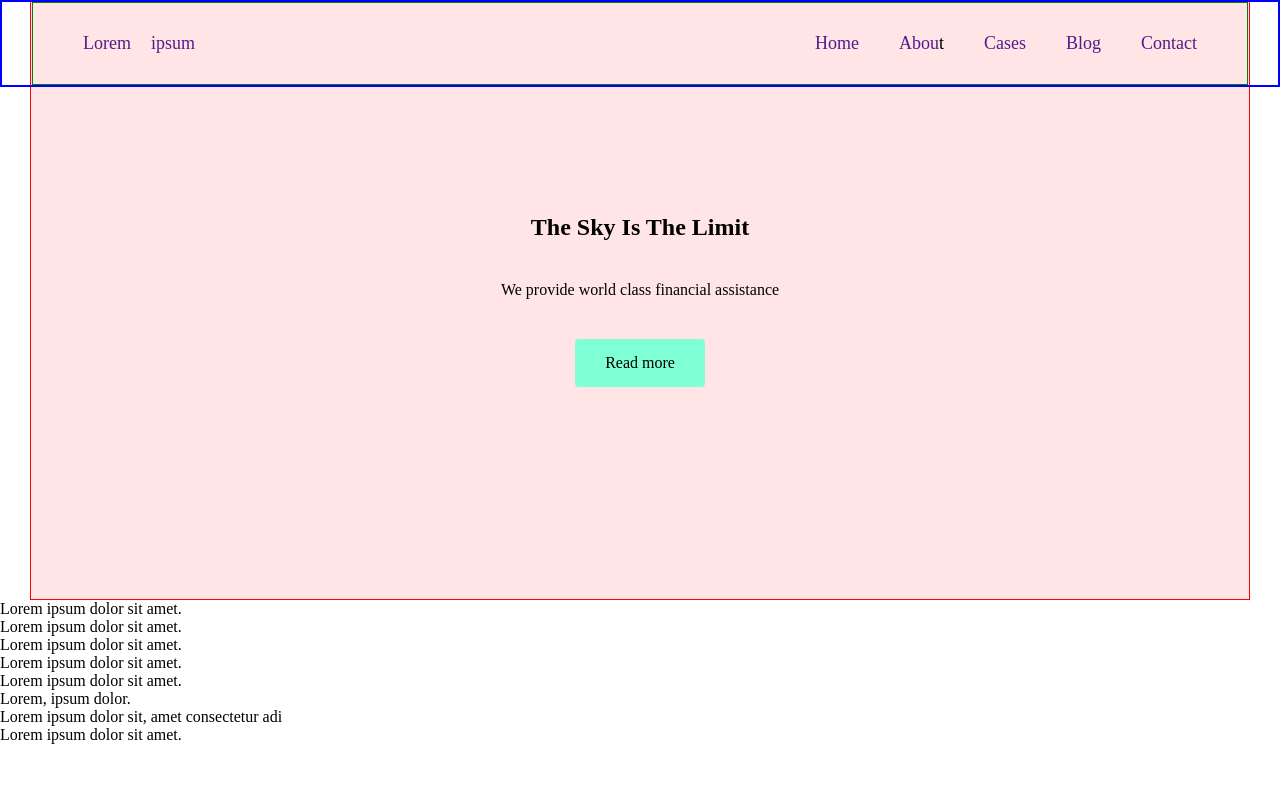
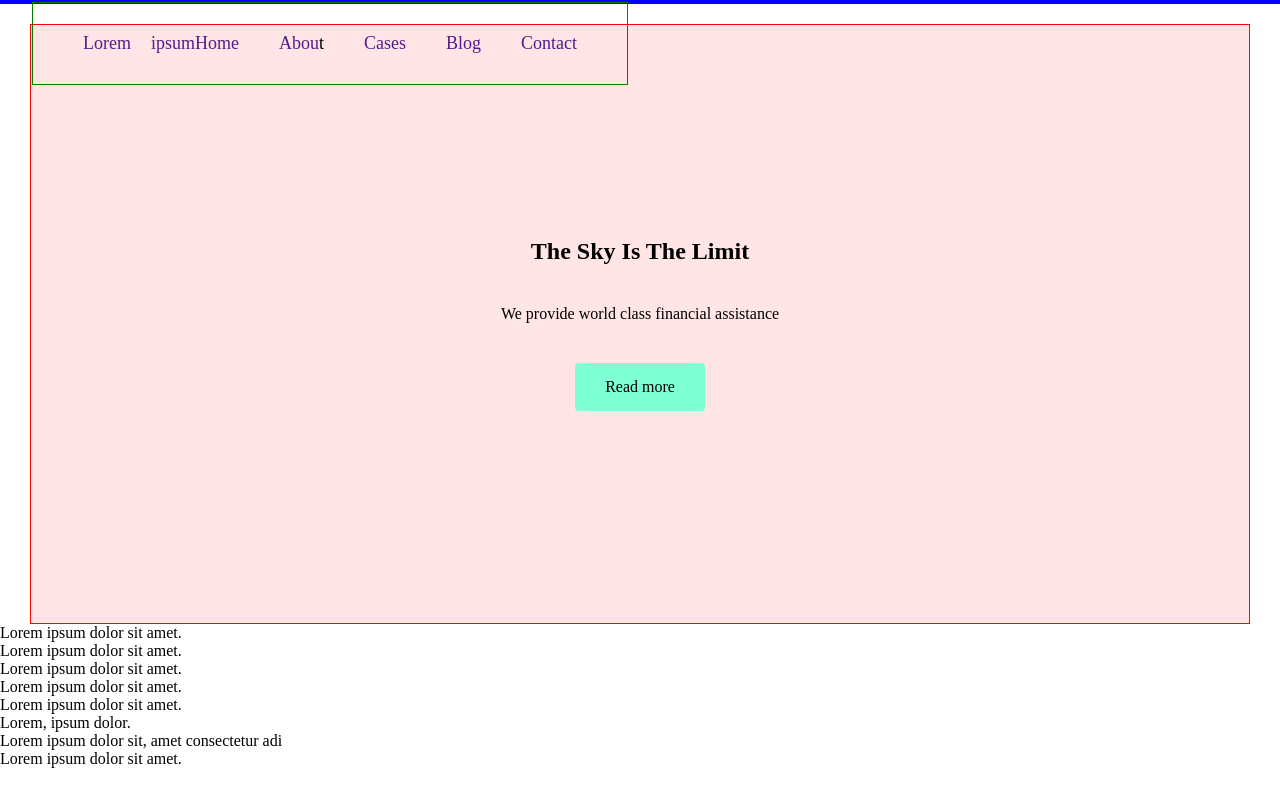
Before and after one commit to GHKirill/probe3, a plain HTML site: page index.html in a window 1280 px wide. Drawn offline with Linux system fonts and the light colour scheme.

Commit message:
changes for checking

```diff
--- a/styles/style.css
+++ b/styles/style.css
@@ -10,19 +10,24 @@
   list-style: none;
 }
 .container {
-  max-width: 1360px;
+  max-width: 1400px;
   margin: 0 auto;
   padding: 0 30px;
 }
 .header {
-  position: absolute;
+  /* position: absolute; */
+  position: relative;
+  /* height: 80px; */
+  margin-bottom: 20px;
   width: 100%;
   font-size: 18px;
   font-weight: 500;
-  border: 2px solid blue;
+  border: 2px solid rgb(0, 0, 255);
+  background-color: rgba(0, 0, 255, 0.2);
 }
 
 .navigation {
+  position: absolute;
   display: flex;
   justify-content: space-between;
   align-items: center;
@@ -44,7 +49,6 @@
 }
 
 .hero {
-  position: ;
   height: 600px;
   display: flex;
   flex-direction: column;
```
Also changed, not shown: index.html (+0 -3 lines).
